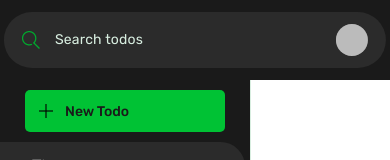
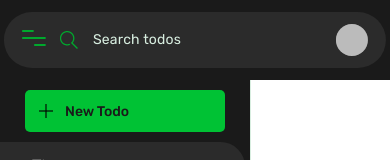
Before and after one commit to AllanKirui/your-notes-v2, a Vue app: page /todos in a window 390 px wide. Shown: the top 160 px of the page. Built offline with nearby package versions, Linux system fonts and the light colour scheme; no server answers; sample sign-in values are in the browser's storage.

Commit message:
Add html, styles, logic for toggling burger menu

```diff
--- a/src/components/nav/TheHeader.vue
+++ b/src/components/nav/TheHeader.vue
@@ -2,6 +2,18 @@
   <header :class="themeClasses" :style="{ 'font-size': fontSize / 16 + 'rem' }">
     <nav class="nav flex flex-ai-c flex-jc-sb">
       <div class="nav-left">
+        <div class="nav-burger">
+          <button
+            :class="[isSidebarOpen ? 'open' : '', 'burger']"
+            :title="isSidebarOpen ? 'Hide Options' : 'Show Options'"
+            @click="toggleSidebar"
+          >
+            <span></span>
+            <span></span>
+            <span></span>
+          </button>
+        </div>
+
         <div class="nav-logo">
           <router-link to="/todos" title="Home">
             <img
@@ -79,6 +91,11 @@
 export default {
   props: ["fontSize", "clearSearch"],
   emits: ["reset-cancel", "is-searching", "set-message", "remove-message"],
+  data() {
+    return {
+      isSidebarOpen: false,
+    };
+  },
   computed: {
     routeName() {
       return this.$route.name;
@@ -132,6 +149,9 @@ export default {
     },
   },
   methods: {
+    toggleSidebar() {
+      this.isSidebarOpen = !this.isSidebarOpen;
+    },
     setInitials(name) {
       if (!name) {
         return "You";
@@ -492,6 +512,61 @@ export default {
     display: none;
   }
 
+  .nav-left .nav-burger {
+    grid-column: 1;
+  }
+
+  .nav-left .nav-burger .burger {
+    width: fit-content;
+    padding: 0;
+    border: none;
+    outline: none;
+    background-color: transparent;
+    cursor: pointer;
+    z-index: 2;
+  }
+
+  .nav-left .nav-burger .burger span {
+    display: block;
+    position: relative;
+    top: 0;
+    width: 24px;
+    height: 2px;
+    transition: 0.3s ease transform, 0.3s ease top, 0.3s ease width,
+      0.3s ease right;
+    border-radius: 2px;
+  }
+
+  .default-theme .nav-left .nav-burger .burger span {
+    background-color: var(--color-pantone-green);
+  }
+
+  .nav-left .nav-burger .burger span:not(:last-child) {
+    margin-bottom: 5px;
+  }
+
+  .nav-left .nav-burger .burger span:nth-child(odd) {
+    width: 12px;
+  }
+
+  .nav-left .nav-burger .burger span:last-child {
+    transform: translateX(100%);
+  }
+
+  .nav-left .nav-burger .burger.open span:nth-child(even) {
+    transform: rotateZ(-45deg);
+  }
+
+  .nav-left .nav-burger .burger.open span:first-child {
+    transform: rotateZ(45deg);
+    transform-origin: 3px 5px;
+  }
+
+  .nav-left .nav-burger .burger.open span:last-child {
+    transform: rotateZ(45deg);
+    transform-origin: 14px 12px;
+  }
+
   .nav-search img {
     margin-left: 0;
   }
```
